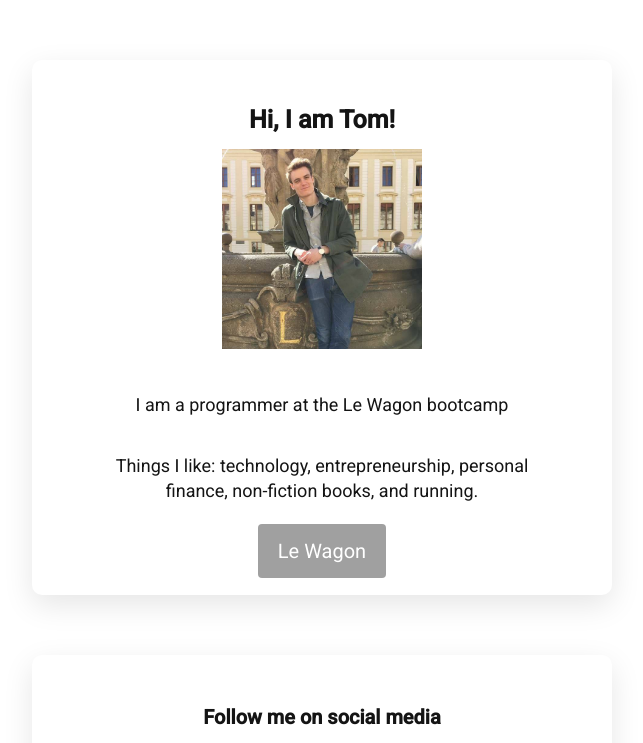
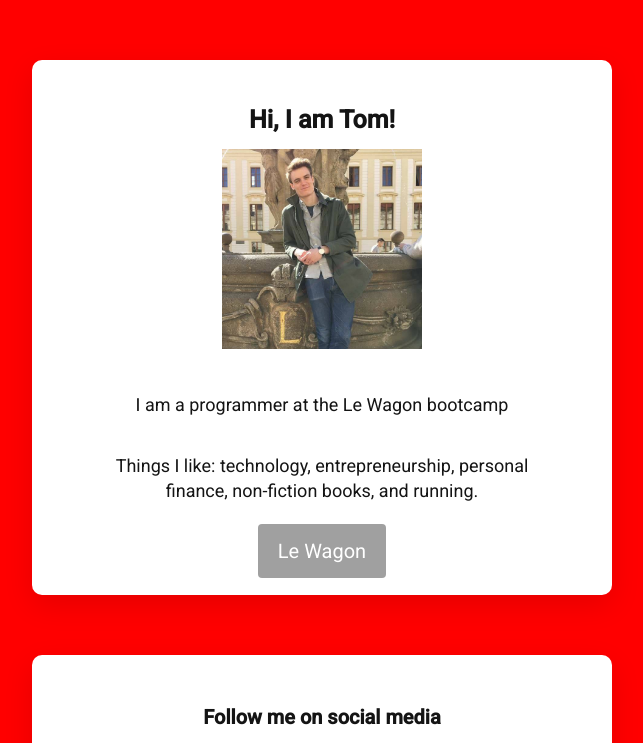
Before and after one commit to TomLouwagie/profile, a plain HTML site: page index.html in a window 1280 px wide. Shown: the top 743 px of the page, without its empty margins (318-961 px from the left). Drawn offline with Linux system fonts and the light colour scheme.

Commit message:
make my profile prettier

```diff
--- a/style.css
+++ b/style.css
@@ -1,7 +1,9 @@
 @import url('https://fonts.googleapis.com/css2?family=Roboto:wght@400;500&display=swap');
 
 body {
-  background-color: rgba(260, 260, 260, 1);
+  /* background-color: rgba(260, 260, 260, 1); */
+  background-color: red;
+
   font-family: 'Roboto', sans-serif;
   color: rgba(20, 20, 20, 1);
   line-height: 25px;
```
